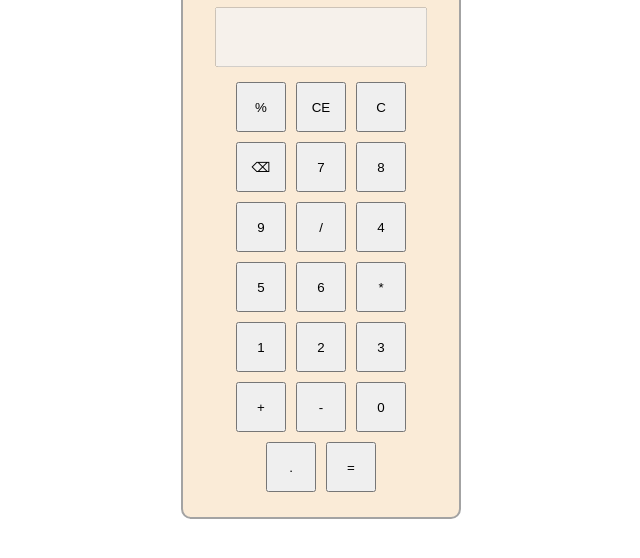
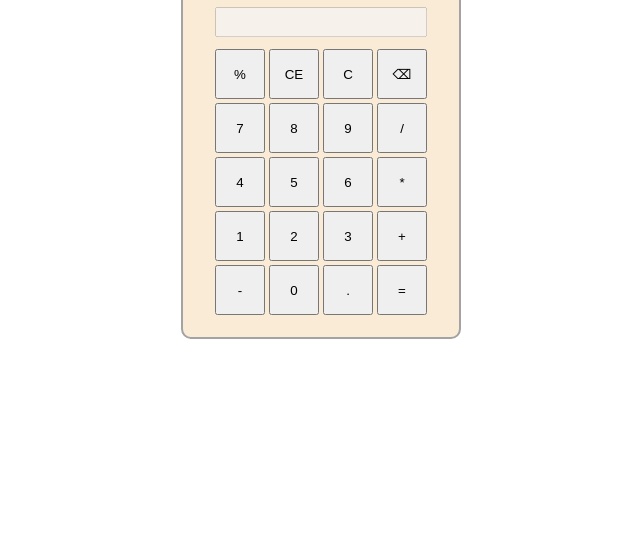
Before and after one commit to Harshika-Coder/Calculator, a plain HTML site: page index.html in a window 1280 px wide. Shown: the part 62-620 px from the top of the page, without its empty margins (319-959 px from the left). Drawn offline with Linux system fonts and the light colour scheme.

Commit message:
changes committed

```diff
--- a/index.html
+++ b/index.html
@@ -13,26 +13,26 @@
         <h1><b>CALCULATOR</b></h1>
         <input type="text" id="display" disabled>
         <div class="button-container">
-            <button class="Calculator-btn" onclick="appendToDisplay('%')">%</button>
-            <button class="Calculator-btn" onclick="clearDisplay()">CE</button>
-            <button class="Calculator-btn" onclick="clearDisplay()">C</button>
+            <button class="Calculator-btn" onclick="currentDisplay = currentDisplay + '%'; document.querySelector('#display').value= currentDisplay;">%</button>
+            <button class="Calculator-btn" onclick="currentDisplay = ''; document.querySelector('#display').value= currentDisplay;">CE</button>
+            <button class="Calculator-btn" onclick="currentDisplay = ''; document.querySelector('#display').value= currentDisplay;">C</button>
             <button class="Calculator-btn">&#x232B;</button><br />
-            <button class="Calculator-btn" onclick="appendToDisplay('7')">7</button>
-            <button class="Calculator-btn" onclick="appendToDisplay('8')">8</button>
-            <button class="Calculator-btn" onclick="appendToDisplay('9')">9</button>
-            <button class="Calculator-btn" onclick="appendToDisplay('/')">/</button><br />
-            <button class="Calculator-btn" onclick="appendToDisplay('4')">4</button>
-            <button class="Calculator-btn" onclick="appendToDisplay('5')">5</button>
-            <button class="Calculator-btn" onclick="appendToDisplay('6')">6</button>
-            <button class="Calculator-btn" onclick="appendToDisplay('*')">*</button><br />
-            <button class="Calculator-btn" onclick="appendToDisplay('1')">1</button>
-            <button class="Calculator-btn" onclick="appendToDisplay('2')">2</button>
-            <button class="Calculator-btn" onclick="appendToDisplay('3')">3</button>
-            <button class="Calculator-btn" onclick="appendToDisplay('+')">+</button><br />
-            <button class="Calculator-btn" onclick="appendToDisplay('-')">-</button>
-            <button class="Calculator-btn" onclick="appendToDisplay('0')">0</button>
-            <button class="Calculator-btn" onclick="appendToDisplay('.')">.</button>
-            <button class="Calculator-btn" onclick="calculateResult()">=</button><br>
+            <button class="Calculator-btn" onclick="currentDisplay = currentDisplay + '7'; document.querySelector('#display').value= currentDisplay;">7</button>
+            <button class="Calculator-btn" onclick="currentDisplay = currentDisplay + '8'; document.querySelector('#display').value= currentDisplay;">8</button>
+            <button class="Calculator-btn" onclick="currentDisplay = currentDisplay + '9'; document.querySelector('#display').value= currentDisplay;">9</button>
+            <button class="Calculator-btn" onclick="currentDisplay = currentDisplay + '/'; document.querySelector('#display').value= currentDisplay;">/</button><br />
+            <button class="Calculator-btn" onclick="currentDisplay = currentDisplay + '4'; document.querySelector('#display').value= currentDisplay;">4</button>
+            <button class="Calculator-btn" onclick="currentDisplay = currentDisplay + '5'; document.querySelector('#display').value= currentDisplay;">5</button>
+            <button class="Calculator-btn" onclick="currentDisplay = currentDisplay + '6'; document.querySelector('#display').value= currentDisplay;">6</button>
+            <button class="Calculator-btn" onclick="currentDisplay = currentDisplay + '*'; document.querySelector('#display').value= currentDisplay;">*</button><br />
+            <button class="Calculator-btn" onclick="currentDisplay = currentDisplay + '1'; document.querySelector('#display').value= currentDisplay;">1</button>
+            <button class="Calculator-btn" onclick="currentDisplay = currentDisplay + '2'; document.querySelector('#display').value= currentDisplay;">2</button>
+            <button class="Calculator-btn" onclick="currentDisplay = currentDisplay + '3'; document.querySelector('#display').value= currentDisplay;">3</button>
+            <button class="Calculator-btn" onclick="currentDisplay = currentDisplay + '+'; document.querySelector('#display').value= currentDisplay;">+</button><br />
+            <button class="Calculator-btn" onclick="currentDisplay = currentDisplay + '-'; document.querySelector('#display').value= currentDisplay;">-</button>
+            <button class="Calculator-btn" onclick="currentDisplay = currentDisplay + '0'; document.querySelector('#display').value= currentDisplay;">0</button>
+            <button class="Calculator-btn" onclick="currentDisplay = currentDisplay + '.'; document.querySelector('#display').value= currentDisplay;">.</button>
+            <button class="Calculator-btn" onclick="let result = eval(currentDisplay); currentDisplay = result; document.querySelector('#display').value= currentDisplay;">=</button><br />
         </div>
     </div>
     <script src="script.js"></script>
--- a/script.js
+++ b/script.js
@@ -0,0 +1,2 @@
+let currentDisplay = '';
+document.querySelector('#display').value= currentDisplay;
--- a/style.css
+++ b/style.css
@@ -23,9 +23,9 @@ body {
 
 #display {
     width: 90%;
-    height: 60px;
+    height: 30px;
     margin: 10px;
-    font-size: 18px;
+    font-size: 25px;
     text-align: right;
 }
 .button-container{
@@ -37,5 +37,5 @@ body {
 .Calculator-btn{
     width: 50px;
     height: 50px;
-    margin: 5px;
+    margin: 2px;
 }
```
